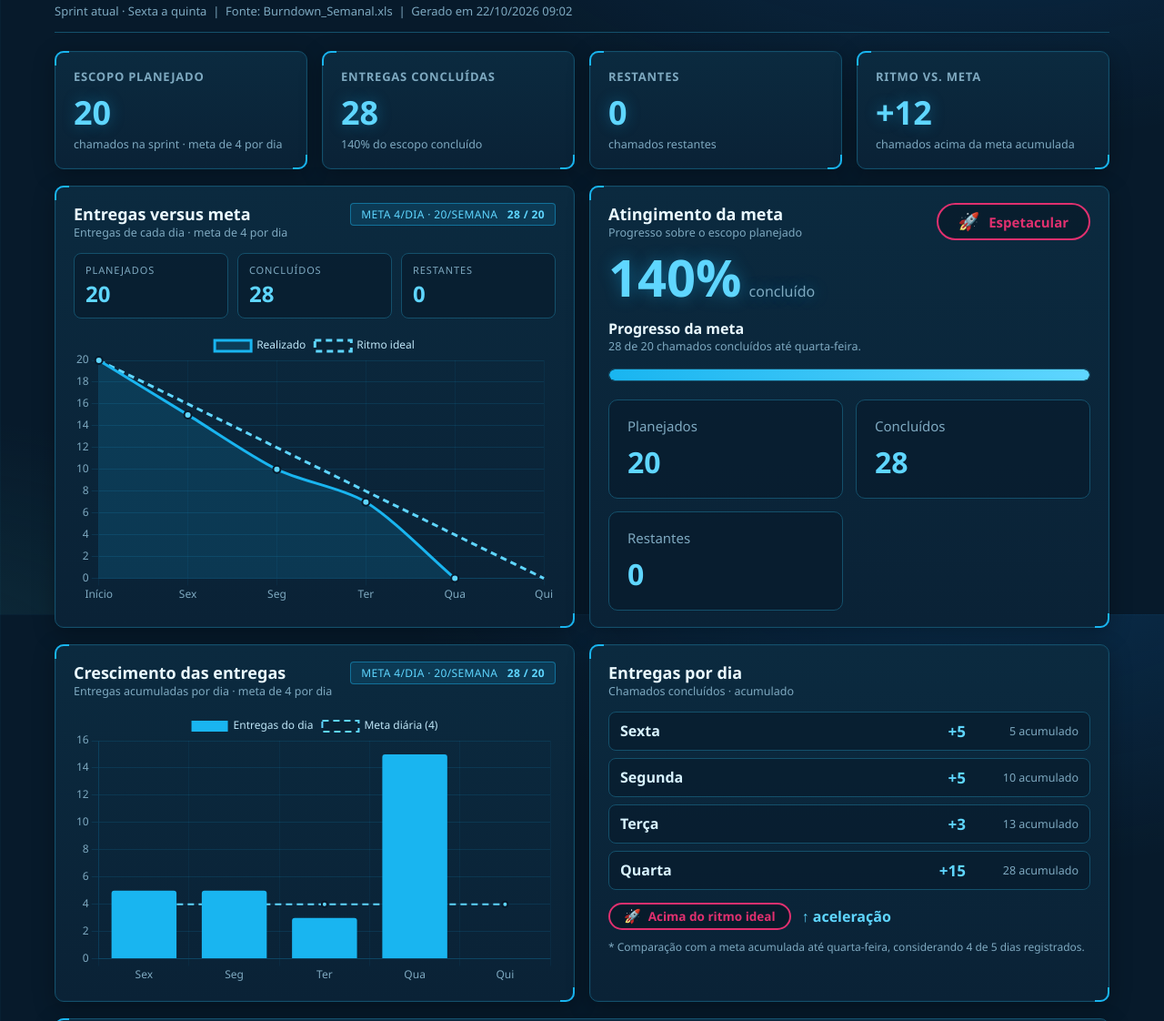
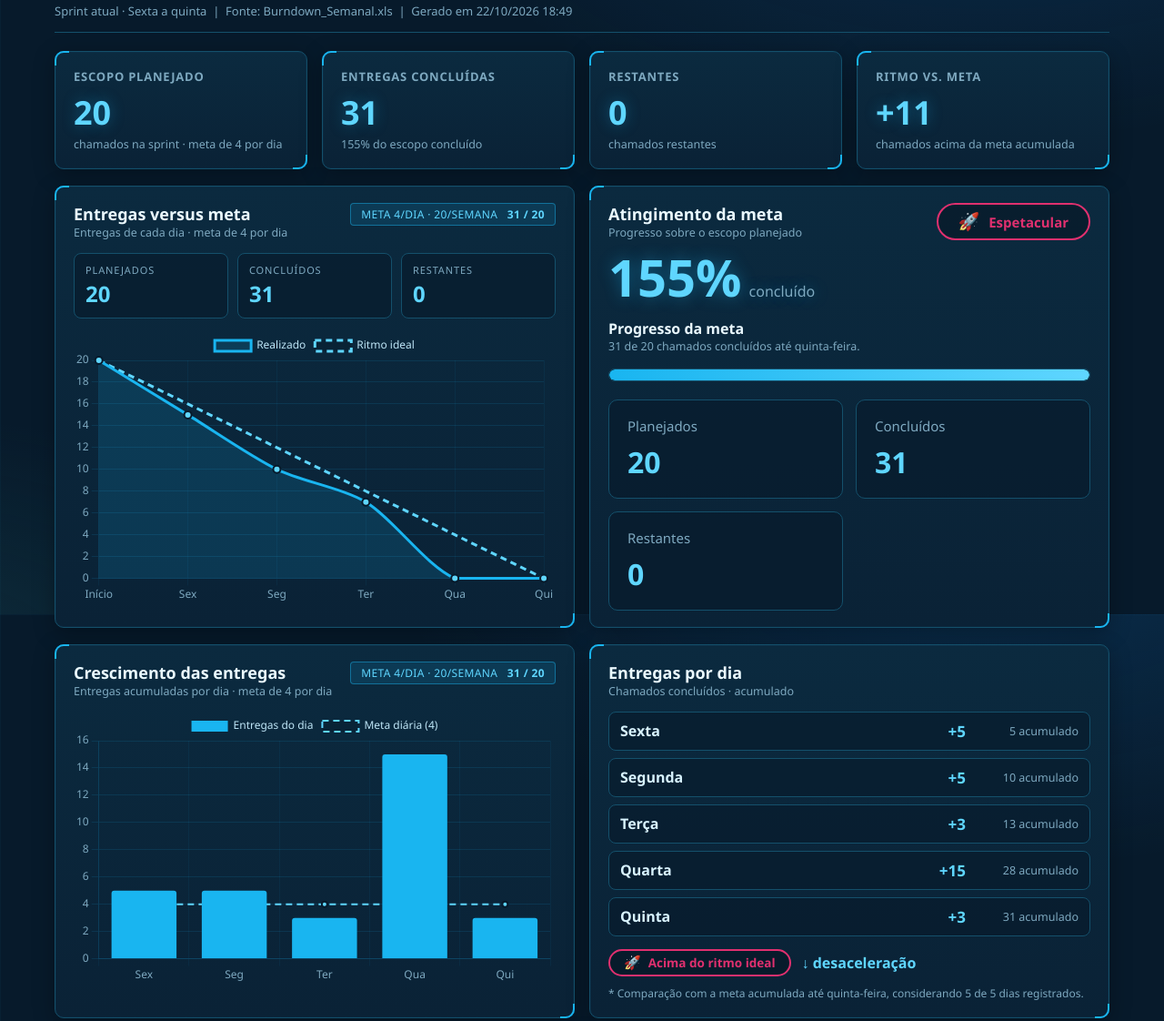
Before and after one commit to RaphahH/Burndown-n2, a plain HTML site: page BurnDownSemanal.html in a window 1280 px wide. Shown: the part 125-1247 px from the top of the page at 91% size. Drawn offline with nearby package versions, Linux system fonts and the light colour scheme.

Commit message:
Add files via upload

```diff
--- a/BurnDownSemanal.html
+++ b/BurnDownSemanal.html
@@ -82,23 +82,23 @@
   <div class="eyebrow">Service desk analytics</div>
   <h1>Visão geral da sprint</h1>
   <p class="sub">Acompanhamento de entregas e meta semanal.</p>
-  <div class="meta">Sprint atual · Sexta a quinta &nbsp;|&nbsp; Fonte: Burndown_Semanal.xls &nbsp;|&nbsp; Gerado em 22/10/2026 09:02</div>
+  <div class="meta">Sprint atual · Sexta a quinta &nbsp;|&nbsp; Fonte: Burndown_Semanal.xls &nbsp;|&nbsp; Gerado em 22/10/2026 18:49</div>
 
   <div class="grid kpis">
     <div class="card"><h3>Escopo planejado</h3><div class="kpi">20</div><div class="note">chamados na sprint · meta de 4 por dia</div></div>
-    <div class="card"><h3>Entregas concluídas</h3><div class="kpi">28</div><div class="note">140% do escopo concluído</div></div>
+    <div class="card"><h3>Entregas concluídas</h3><div class="kpi">31</div><div class="note">155% do escopo concluído</div></div>
     <div class="card"><h3>Restantes</h3><div class="kpi">0</div><div class="note">chamados restantes</div></div>
-    <div class="card"><h3>Ritmo vs. meta</h3><div class="kpi">+12</div><div class="note">chamados acima da meta acumulada</div></div>
+    <div class="card"><h3>Ritmo vs. meta</h3><div class="kpi">+11</div><div class="note">chamados acima da meta acumulada</div></div>
   </div>
 
   <div class="grid two">
     <div class="card">
       <div class="head"><div><h2>Entregas versus meta</h2>
         <div class="note">Entregas de cada dia · meta de 4 por dia</div></div>
-        <span class="chip">Meta 4/dia · 20/semana &nbsp; <b>28 / 20</b></span></div>
+        <span class="chip">Meta 4/dia · 20/semana &nbsp; <b>31 / 20</b></span></div>
       <div class="stats">
         <div class="stat"><div class="lbl">Planejados</div><strong>20</strong></div>
-        <div class="stat"><div class="lbl">Concluídos</div><strong>28</strong></div>
+        <div class="stat"><div class="lbl">Concluídos</div><strong>31</strong></div>
         <div class="stat"><div class="lbl">Restantes</div><strong>0</strong></div>
       </div>
       <div class="chartbox"><canvas id="c_burn"></canvas></div>
@@ -108,15 +108,15 @@
       <div class="head">
         <div><h2>Atingimento da meta</h2>
           <div class="note">Progresso sobre o escopo planejado</div></div>
-        <span class="pill lg pink" title="28 entregues de 16 esperados até aqui (175% da meta acumulada)"><span class="ico">🚀</span>Espetacular</span>
+        <span class="pill lg pink" title="31 entregues de 20 esperados até aqui (155% da meta acumulada)"><span class="ico">🚀</span>Espetacular</span>
       </div>
-      <div class="big">140%<small>concluído</small></div>
+      <div class="big">155%<small>concluído</small></div>
       <div style="margin-top:14px"><strong style="color:#eaf9ff">Progresso da meta</strong></div>
-      <div class="note">28 de 20 chamados concluídos até quarta-feira.</div>
+      <div class="note">31 de 20 chamados concluídos até quinta-feira.</div>
       <div class="bar"><div></div></div>
       <div class="stats dois">
         <div class="stat"><div class="lbl">Planejados</div><strong>20</strong></div>
-        <div class="stat"><div class="lbl">Concluídos</div><strong>28</strong></div>
+        <div class="stat"><div class="lbl">Concluídos</div><strong>31</strong></div>
         <div class="stat"><div class="lbl">Restantes</div><strong>0</strong></div>
       </div>
     </div>
@@ -126,7 +126,7 @@
     <div class="card">
       <div class="head"><div><h2>Crescimento das entregas</h2>
         <div class="note">Entregas acumuladas por dia · meta de 4 por dia</div></div>
-        <span class="chip">Meta 4/dia · 20/semana &nbsp; <b>28 / 20</b></span></div>
+        <span class="chip">Meta 4/dia · 20/semana &nbsp; <b>31 / 20</b></span></div>
       <div class="chartbox"><canvas id="c_ent"></canvas></div>
     </div>
 
@@ -138,9 +138,10 @@
 <div class="day"><div><span class="day-name">Segunda</span></div><div class="day-val">+5</div><div class="day-acc">10 acumulado</div></div>
 <div class="day"><div><span class="day-name">Terça</span></div><div class="day-val">+3</div><div class="day-acc">13 acumulado</div></div>
 <div class="day"><div><span class="day-name">Quarta</span></div><div class="day-val">+15</div><div class="day-acc">28 acumulado</div></div>
+<div class="day"><div><span class="day-name">Quinta</span></div><div class="day-val">+3</div><div class="day-acc">31 acumulado</div></div>
       </div>
-      <div class="ritmo"><span class="pill pink"><span class="ico">🚀</span>Acima do ritmo ideal</span> <span class="tend">↑ aceleração</span></div>
-      <div class="foot-note">* Comparação com a meta acumulada até quarta-feira, considerando 4 de 5 dias registrados.</div>
+      <div class="ritmo"><span class="pill pink"><span class="ico">🚀</span>Acima do ritmo ideal</span> <span class="tend">↓ desaceleração</span></div>
+      <div class="foot-note">* Comparação com a meta acumulada até quinta-feira, considerando 5 de 5 dias registrados.</div>
     </div>
   </div>
 
@@ -153,6 +154,7 @@
 <tr><td>Segunda</td><td>5</td><td>10</td><td>10</td></tr>
 <tr><td>Terça</td><td>3</td><td>13</td><td>7</td></tr>
 <tr><td>Quarta</td><td>15</td><td>28</td><td>0</td></tr>
+<tr><td>Quinta</td><td>3</td><td>31</td><td>0</td></tr>
       </tbody>
     </table>
   </div>
@@ -161,7 +163,7 @@
 </div>
 
 <script>
-const D = {"labels": ["Início", "Sex", "Seg", "Ter", "Qua", "Qui"], "restante": [20.0, 15.0, 10.0, 7.0, 0, null], "idealRestante": [20.0, 16.0, 12.0, 8.0, 4.0, 0.0], "labelsDia": ["Sex", "Seg", "Ter", "Qua", "Qui"], "entregasDia": [5.0, 5.0, 3.0, 15.0, null], "metaDia": [4.0, 4.0, 4.0, 4.0, 4.0], "metaLabel": "Meta diária (4)"};
+const D = {"labels": ["Início", "Sex", "Seg", "Ter", "Qua", "Qui"], "restante": [20.0, 15.0, 10.0, 7.0, 0, 0], "idealRestante": [20.0, 16.0, 12.0, 8.0, 4.0, 0.0], "labelsDia": ["Sex", "Seg", "Ter", "Qua", "Qui"], "entregasDia": [5.0, 5.0, 3.0, 15.0, 3.0], "metaDia": [4.0, 4.0, 4.0, 4.0, 4.0], "metaLabel": "Meta diária (4)"};
 const C = {cyan:'#19b5f0', cyanLt:'#5fd6ff', grid:'rgba(25,181,240,.12)', text:'#7ea9c0'};
 
 Chart.defaults.color = C.text;
```
